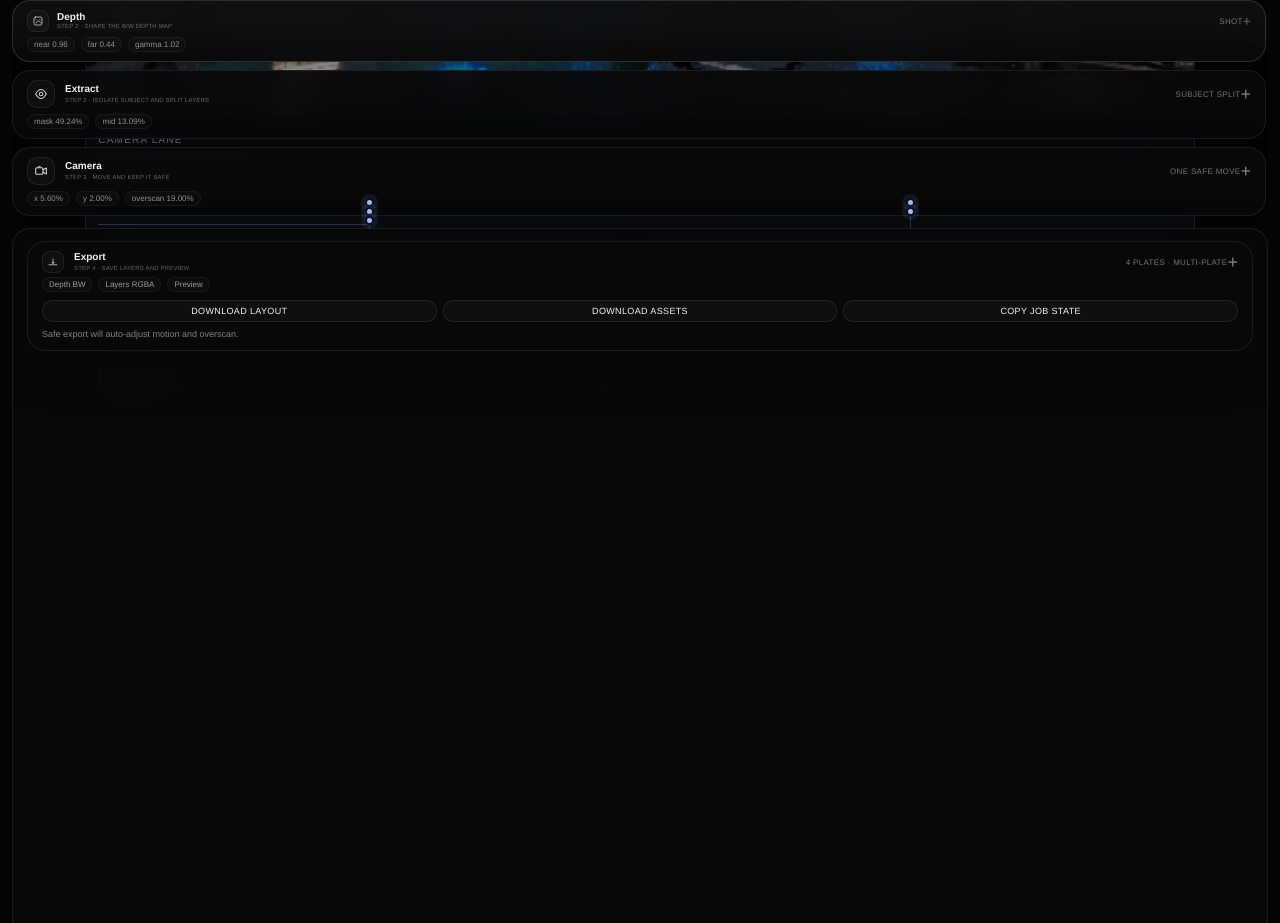
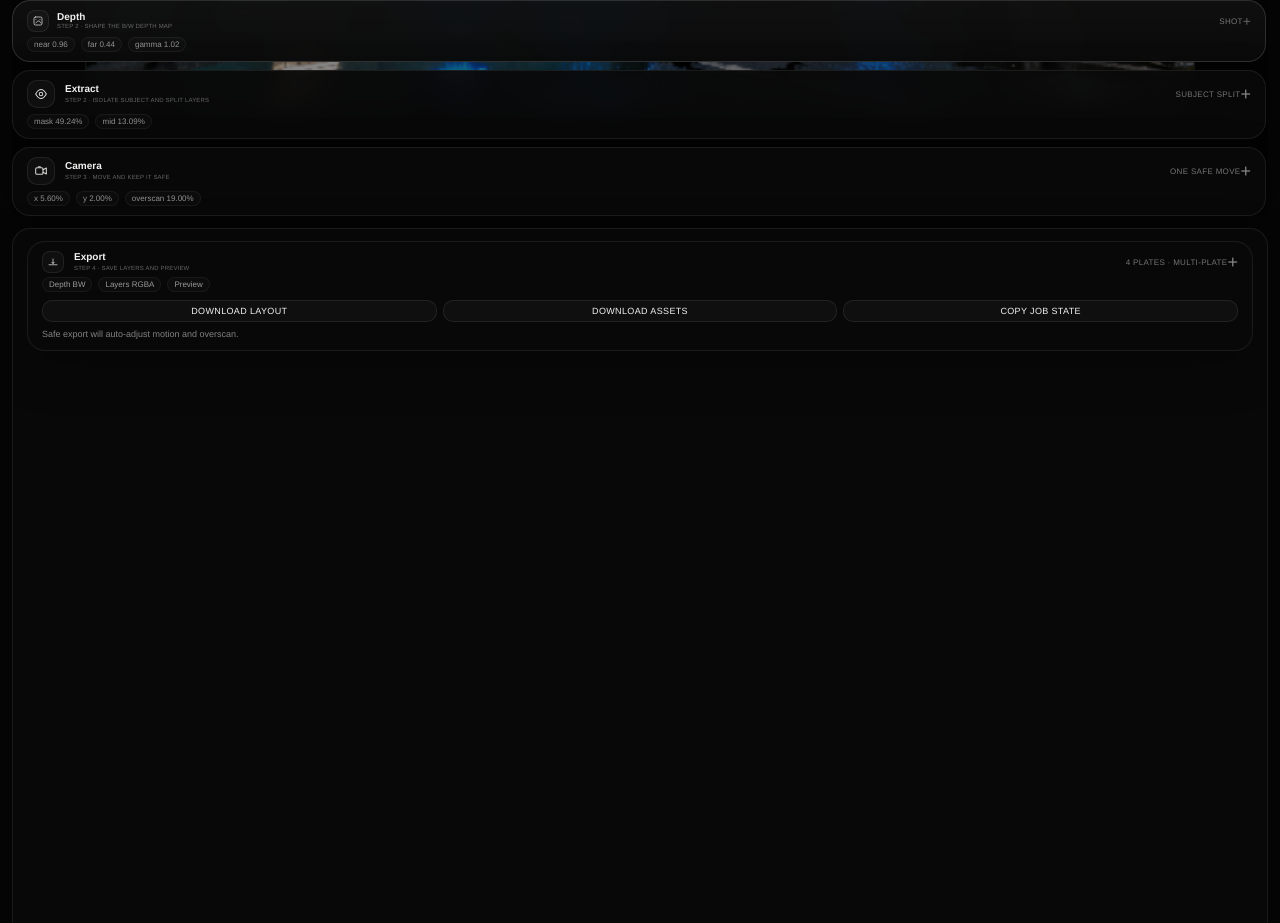
Before and after one commit to danilagoleen/vetka-parallax, a React (Vite) app: page / in a window 1280 px wide. Shown: the part 1360-2283 px from the top of the page. Built offline with nearby package versions, Linux system fonts and the light colour scheme.

Commit message:
complete: PARALLAX-UX remove fake non-interactive camera tray placeholder from main [task:tb_1774785732_69159_1]

```diff
--- a/src/App.tsx
+++ b/src/App.tsx
@@ -3037,13 +3037,6 @@ function App() {
     width: `min(100%, calc(min(78vh, 920px) * ${stageAspectRatio}))`,
     aspectRatio: `${sample.width} / ${sample.height}`,
   } as const;
-  const cameraKeyStops = [
-    { id: "start", label: "start", detail: "frame in" },
-    { id: "travel-x", label: "travel x", detail: formatPct(snapshot.travelXPct) },
-    { id: "travel-y", label: "travel y", detail: formatPct(snapshot.travelYPct) },
-    { id: "overscan", label: "overscan", detail: formatPct(snapshot.overscanPct) },
-    { id: "settle", label: "settle", detail: `${visibleRenderablePlates.length} plates` },
-  ] as const;
 
   return (
     <div className="parallax-app">
@@ -3846,34 +3839,6 @@ function App() {
             <span>overscan {formatPct(snapshot.overscanPct)}</span>
           </div>
         </div>
-        <section className="camera-key-tray" aria-label="Camera key tray">
-          <div className="camera-key-header">
-            <div>
-              <span className="camera-key-eyebrow">Camera lane</span>
-              <strong>Reserve keys for motion</strong>
-            </div>
-            <div className="camera-key-meta">
-              <span>{sample.width} × {sample.height}</span>
-              <span>{manual.previewMode === "depth" ? "depth map view" : "composite view"}</span>
-            </div>
-          </div>
-          <div className="camera-key-line" aria-hidden="true">
-            {cameraKeyStops.map((stop) => (
-              <div key={stop.id} className="camera-key-stop">
-                <span className="camera-key-dot" />
-                <span className="camera-key-tick" />
-              </div>
-            ))}
-          </div>
-          <div className="camera-key-readout">
-            {cameraKeyStops.map((stop) => (
-              <article key={stop.id} className="camera-key-card">
-                <span className="camera-key-label">{stop.label}</span>
-                <strong>{stop.detail}</strong>
-              </article>
-            ))}
-          </div>
-        </section>
         </div>
         </div>
 
--- a/src/index.css
+++ b/src/index.css
@@ -1164,126 +1164,6 @@ ul {
   font-size: 12px;
 }
 
-.camera-key-tray {
-  display: grid;
-  gap: 10px;
-  padding: 10px 12px 12px;
-  border-radius: 12px;
-  background: linear-gradient(180deg, rgba(12, 14, 18, 0.94), rgba(8, 9, 12, 0.98));
-  border: 1px solid rgba(255, 255, 255, 0.08);
-  box-shadow: inset 0 1px 0 rgba(255, 255, 255, 0.03);
-}
-
-.camera-key-header {
-  display: flex;
-  align-items: flex-start;
-  justify-content: space-between;
-  gap: 12px;
-}
-
-.camera-key-eyebrow {
-  display: block;
-  margin-bottom: 4px;
-  font-size: 10px;
-  letter-spacing: 0.12em;
-  text-transform: uppercase;
-  color: #8b93a4;
-}
-
-.camera-key-header strong {
-  display: block;
-  font-size: 13px;
-  font-weight: 600;
-  color: #eef2f7;
-}
-
-.camera-key-meta {
-  display: flex;
-  flex-wrap: wrap;
-  justify-content: flex-end;
-  gap: 8px;
-  font-size: 11px;
-  color: #8f99a8;
-}
-
-.camera-key-line {
-  display: grid;
-  grid-template-columns: repeat(5, minmax(0, 1fr));
-  align-items: center;
-  min-height: 18px;
-}
-
-.camera-key-stop {
-  position: relative;
-  display: flex;
-  justify-content: center;
-}
-
-.camera-key-stop::before {
-  content: "";
-  position: absolute;
-  top: 8px;
-  left: 0;
-  right: 0;
-  height: 1px;
-  background: rgba(110, 138, 214, 0.34);
-}
-
-.camera-key-stop:first-child::before {
-  left: 50%;
-}
-
-.camera-key-stop:last-child::before {
-  right: 50%;
-}
-
-.camera-key-dot {
-  position: relative;
-  z-index: 1;
-  width: 9px;
-  height: 9px;
-  border-radius: 999px;
-  background: #9ec0ff;
-  border: 2px solid rgba(7, 8, 12, 0.96);
-  box-shadow: 0 0 0 4px rgba(78, 112, 190, 0.14);
-}
-
-.camera-key-tick {
-  position: absolute;
-  top: 11px;
-  width: 1px;
-  height: 10px;
-  background: rgba(255, 255, 255, 0.14);
-}
-
-.camera-key-readout {
-  display: grid;
-  grid-template-columns: repeat(5, minmax(0, 1fr));
-  gap: 8px;
-}
-
-.camera-key-card {
-  display: grid;
-  gap: 4px;
-  padding: 9px 10px;
-  border-radius: 10px;
-  background: rgba(255, 255, 255, 0.03);
-  border: 1px solid rgba(255, 255, 255, 0.06);
-}
-
-.camera-key-label {
-  font-size: 10px;
-  letter-spacing: 0.1em;
-  text-transform: uppercase;
-  color: #80899b;
-}
-
-.camera-key-card strong {
-  font-size: 12px;
-  font-weight: 600;
-  color: #eef2f7;
-}
-
 .workflow-dock {
   position: relative;
   z-index: 0;
@@ -2142,19 +2022,6 @@ ul {
     width: 100% !important;
   }
 
-  .camera-key-header {
-    display: grid;
-  }
-
-  .camera-key-meta {
-    justify-content: flex-start;
-  }
-
-  .camera-key-line,
-  .camera-key-readout {
-    grid-template-columns: repeat(2, minmax(0, 1fr));
-  }
-
   .workflow-dock,
   .workflow-sequence,
   .inspector-shell,
```
Also changed, not shown: 2 other files (tests, documents, lock files or other folders).
